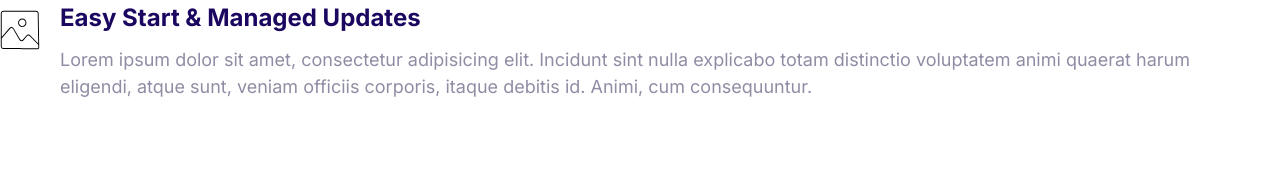
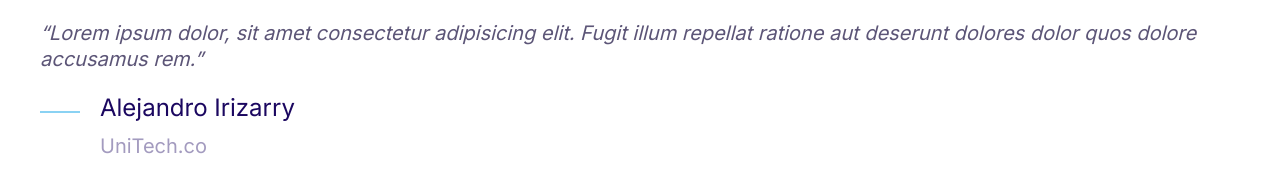
Before and after one commit to AlejandroIrizarry/alefy, a plain HTML site: page index.html in a window 1280 px wide. Drawn offline with Linux system fonts and the light colour scheme.

Commit message:
Commit the styling of the testimonial quote components.

```diff
--- a/css/styles.css
+++ b/css/styles.css
@@ -4,6 +4,7 @@
   --color-accent: #ff3400;
   --color-headings: #1b0760;
   --color-body: #918ca4;
+  --color-body-darker: #5c5577;
   --color-border: #ccc;
   --border-radius: 30px;
 }
@@ -390,3 +391,53 @@ a {
 .media__image {
   margin-top: 1rem;
 }
+
+/* Quotes */
+
+.quote {
+  font-size: 3rem;
+  font-style: italic;
+  color: var(--color-body-darker);
+  line-height: 1.3;
+}
+
+.quote__text::before {
+  content: open-quote;
+}
+
+.quote__text::after {
+  content: close-quote;
+}
+
+.quote__author {
+  font-size: 3rem;
+  font-weight: 500;
+  font-style: normal;
+  margin-bottom: ;
+}
+
+.quote__organization {
+  color: var(--color-headings);
+  opacity: 0.4;
+  font-size: 2rem;
+  font-style: normal;
+}
+
+.quote__line {
+  position: relative;
+  bottom: 10px;
+}
+
+@media screen and (min-width: 1024px) {
+  .quote {
+    font-size: 2rem;
+  }
+
+  .quote__author {
+    font-size: 2.4rem;
+  }
+
+  .quote_organization {
+    font-size: 1.6rem;
+  }
+}
--- a/index.html
+++ b/index.html
@@ -11,18 +11,21 @@
     <link rel="stylesheet" href="css/styles.css">
 </head>
 <body>
+    <blockquote class="quote">
+        <p class="quote__text">Lorem ipsum dolor, sit amet consectetur adipisicing elit. Fugit illum repellat ratione aut deserunt dolores dolor quos dolore accusamus rem.</p>
+    <footer>
         <div class="media">
             <div class="media__image">
-                <svg class="icon">
-                    <use xlink:href="images/sprite.svg#snap"></use>
+                    <svg class="icon icon--primary quote__line">
+                        <use xlink:href="images/sprite.svg#line"></use>
                     </svg>
             </div>
             <div class="media__body">
-            <h3 class="media__title">Easy Start & Managed Updates</h3>
-            <p>
-                Lorem ipsum dolor sit amet, consectetur adipisicing elit. Incidunt sint nulla explicabo totam distinctio voluptatem animi quaerat harum eligendi, atque sunt, veniam officiis corporis, itaque debitis id. Animi, cum consequuntur.
-            </p>
+                <h3 class="media__title quote__author">Alejandro Irizarry</h3>
+                <p class="quote__organization">UniTech.co</p>
             </div>
         </div>
+    </footer>
+    </blockquote>
 </body>
 </html>
```
Also changed, not shown: components/quotes.html (added, +16 -0 lines). Lines whose indentation alone changed are shown as unchanged.
